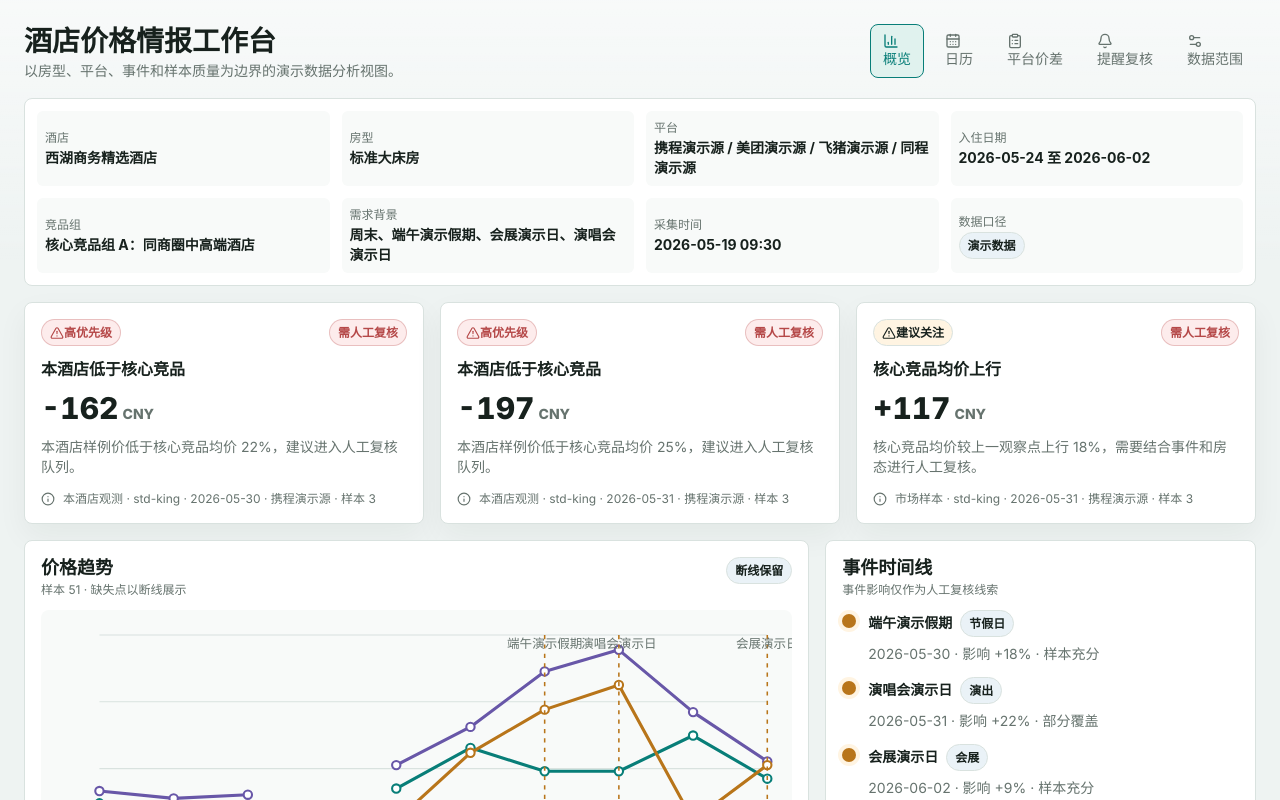
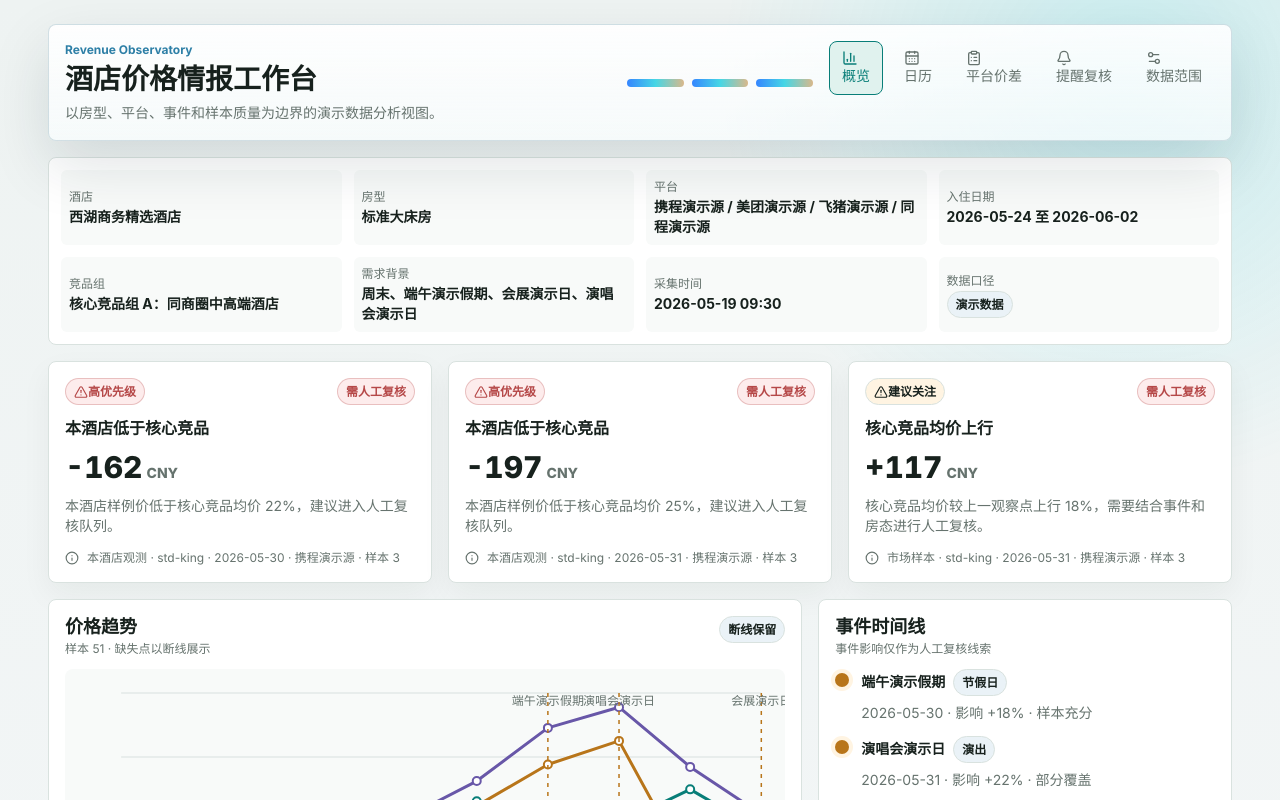
Before and after one commit to fightkimi/hotelprice, a React (Vite) app in the folder app/: page / in a window 1280 px wide. Shown: the top 800 px of the page. Built offline with nearby package versions, Linux system fonts and the light colour scheme.

Commit message:
feat: add revenue observatory global shell

```diff
--- a/app/src/components/layout/AppShell.tsx
+++ b/app/src/components/layout/AppShell.tsx
@@ -23,12 +23,18 @@
 
 export function AppShell({ context, sourceKind, currentScreen, state, children }: AppShellProps) {
   return (
-    <div className="app-shell" data-state={state}>
+    <div className="app-shell" data-state={state} data-visual-system="revenue-observatory">
       <div className="app-shell__inner">
         <header className="app-header">
-          <div>
+          <div className="app-header__identity">
+            <span className="app-header__eyebrow">Revenue Observatory</span>
             <h1 className="app-title">酒店价格情报工作台</h1>
             <p className="app-subtitle">以房型、平台、事件和样本质量为边界的演示数据分析视图。</p>
+          </div>
+          <div className="app-header__signal-rail" aria-hidden="true">
+            <span />
+            <span />
+            <span />
           </div>
           <nav className="app-nav" aria-label="产品视图">
             {navItems.map(({ id, label, icon: Icon }) => (
--- a/app/src/styles/layout.css
+++ b/app/src/styles/layout.css
@@ -11,12 +11,94 @@
   padding: var(--space-24);
 }
 
+.app-shell[data-visual-system="revenue-observatory"] {
+  background: var(--observatory-page-surface);
+}
+
+.app-shell[data-visual-system="revenue-observatory"] .app-shell__inner {
+  width: min(var(--observatory-shell-max), calc(100vw - 48px));
+}
+
 .app-header {
   display: grid;
   grid-template-columns: minmax(0, 1fr) auto;
   gap: var(--space-16);
   align-items: start;
   margin-bottom: var(--space-16);
+}
+
+.app-shell[data-visual-system="revenue-observatory"] .app-header {
+  position: relative;
+  grid-template-columns: minmax(0, 1fr) minmax(180px, 0.34fr) auto;
+  overflow: hidden;
+  padding: var(--space-16);
+  border: var(--border-width) solid var(--observatory-inset-line);
+  border-radius: var(--radius-panel);
+  background: var(--observatory-glass-surface);
+  box-shadow: var(--observatory-panel-shadow);
+}
+
+.app-header__identity {
+  display: grid;
+  gap: var(--space-4);
+}
+
+.app-header__eyebrow {
+  color: var(--color-blue);
+  font-size: var(--font-meta-size);
+  font-weight: 700;
+  line-height: var(--font-meta-line);
+}
+
+.app-header__signal-rail {
+  display: grid;
+  grid-template-columns: repeat(3, minmax(32px, 1fr));
+  gap: var(--space-8);
+  min-width: 180px;
+  height: 8px;
+  align-self: center;
+}
+
+.app-header__signal-rail span {
+  border-radius: var(--radius-pill);
+  background: var(--observatory-signal-rail);
+}
+
+.observatory-screen {
+  position: relative;
+}
+
+.observatory-panel {
+  border: var(--border-width) solid var(--observatory-inset-line);
+  background: var(--observatory-glass-surface);
+  box-shadow: var(--observatory-panel-shadow);
+}
+
+.instrument-header {
+  padding: var(--space-12);
+  border-radius: var(--radius-panel);
+  background: var(--observatory-instrument-surface);
+  color: var(--color-surface);
+}
+
+.instrument-header .panel__meta,
+.instrument-header .muted {
+  color: var(--color-disabled-bg);
+}
+
+.metric-lattice {
+  display: grid;
+  grid-template-columns: repeat(3, minmax(0, 1fr));
+  gap: var(--space-16);
+}
+
+.insight-rail {
+  background: var(--observatory-insight-surface);
+}
+
+.chart-frame {
+  background-image: var(--observatory-chart-grid), var(--observatory-chart-frame);
+  background-size: 32px 32px, 32px 32px, auto;
 }
 
 .app-title {
@@ -756,6 +838,10 @@
     grid-template-columns: 1fr;
   }
 
+  .app-shell[data-visual-system="revenue-observatory"] .app-header {
+    grid-template-columns: 1fr;
+  }
+
   .app-nav {
     justify-content: flex-start;
   }
@@ -768,11 +854,24 @@
   .screen-grid--three {
     grid-template-columns: 1fr;
   }
+
+  .app-header__signal-rail {
+    width: 100%;
+    min-width: 0;
+  }
+
+  .metric-lattice {
+    grid-template-columns: 1fr;
+  }
 }
 
 @media (max-width: 520px) {
   .app-shell__inner {
     padding: var(--space-12);
+  }
+
+  .app-shell[data-visual-system="revenue-observatory"] .app-shell__inner {
+    width: min(100%, calc(100vw - 24px));
   }
 
   .app-title {
--- a/app/src/styles/tokens.css
+++ b/app/src/styles/tokens.css
@@ -62,6 +62,22 @@
   --observatory-node-surface: linear-gradient(180deg, rgba(255, 255, 255, 0.82), rgba(248, 250, 249, 0.72));
   --observatory-shadow: 0 22px 54px rgba(16, 36, 48, 0.12);
   --observatory-inset-line: rgba(169, 194, 203, 0.52);
+  --observatory-shell-max: 2000px;
+  --observatory-page-surface:
+    radial-gradient(circle at 88% 8%, rgba(0, 200, 220, 0.16), transparent 28%),
+    linear-gradient(180deg, rgba(238, 243, 242, 0.96), rgba(243, 246, 247, 0.9));
+  --observatory-instrument-surface:
+    linear-gradient(135deg, rgba(20, 32, 42, 0.98), rgba(31, 49, 60, 0.94));
+  --observatory-chart-frame:
+    linear-gradient(180deg, rgba(255, 255, 255, 0.94), rgba(247, 251, 252, 0.82));
+  --observatory-insight-surface:
+    linear-gradient(180deg, rgba(255, 255, 255, 0.92), rgba(244, 249, 250, 0.8));
+  --observatory-signal-rail:
+    linear-gradient(90deg, rgba(10, 108, 255, 0.82), rgba(0, 200, 220, 0.72), rgba(184, 117, 26, 0.5));
+  --observatory-panel-shadow: 0 24px 60px rgba(16, 36, 48, 0.13);
+  --observatory-chart-grid:
+    linear-gradient(var(--observatory-grid-line) 1px, transparent 1px),
+    linear-gradient(90deg, var(--observatory-grid-line) 1px, transparent 1px);
   color: var(--color-ink);
   background: var(--color-bg);
   font-family: Inter, ui-sans-serif, system-ui, -apple-system, BlinkMacSystemFont, "Segoe UI", sans-serif;
```
Also changed, not shown: 1 other file (tests, documents, lock files or other folders).
